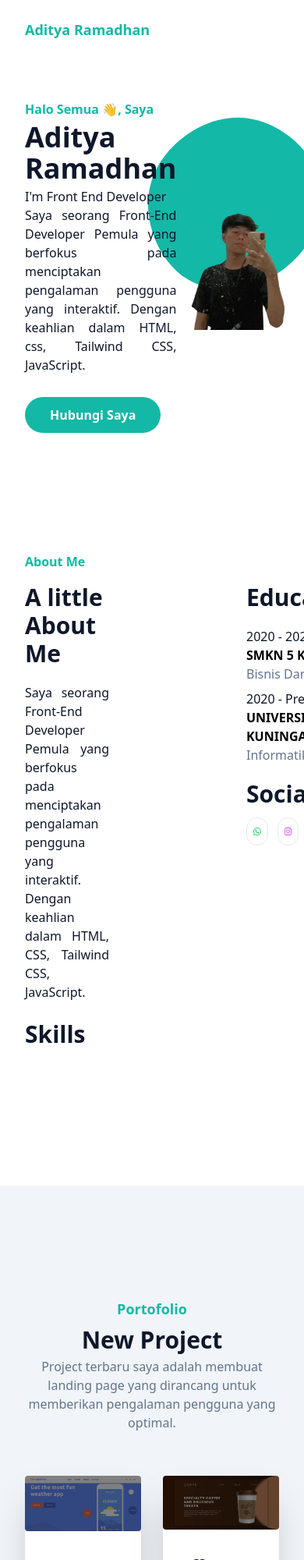
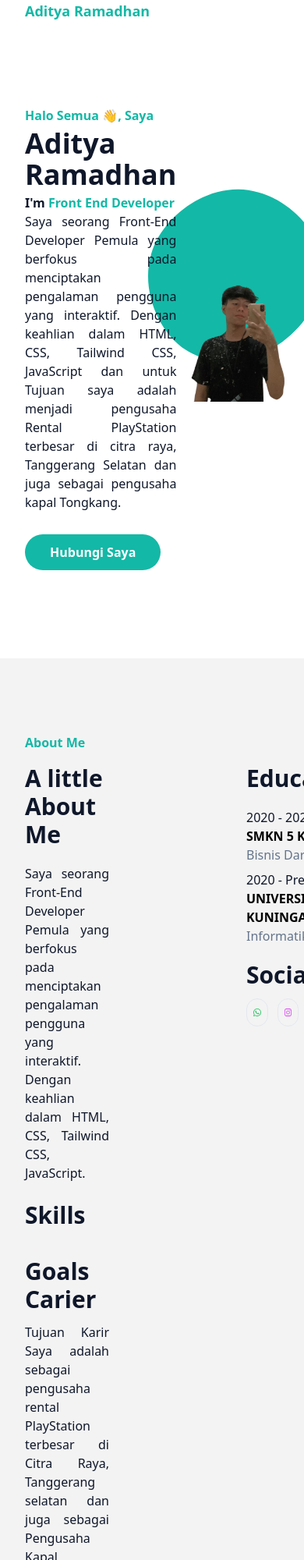
Before and after one commit to callmeaditya123/Project_Portofolio_Pweb, a website: page src/index.html in a window 390 px wide. Shown: the top 2000 px of the page at 78% size. Drawn offline with nearby package versions, Linux system fonts and the light colour scheme; no server answers.

Commit message:
edit text

```diff
--- a/src/index.html
+++ b/src/index.html
@@ -16,7 +16,7 @@
     <div class="container max-w-5xl">
         <div class="flex items-center justify-between relative">
             <div class="px-4">
-                <a href="#home" class="font-bold text-lg text-primary block py-6">Aditya Ramadhan</a>
+                <a href="#home" class="font-bold text-lg text-primary block">Aditya Ramadhan</a>
             </div>
             <div class="flex items-center px-4">
                 <nav id="nav-menu" class="hidden absolute py-5 bg-white shadow-lg rounded-lg max-w-[250px]
@@ -42,23 +42,25 @@
     </header>
     <!-- Header end -->
     <!-- Hero Section Start -->
-        <section id="home">
+        <section id="home" class="pt-2 h-screen">
             <div class="container max-w-5xl">
                 <div class="flex mt-32">
                     <div class="w-full self-center px-4">
                         <span class="text-base font-semibold text-primary">Halo Semua 👋, Saya
                             <span class="block font-bold text-dark text-4xl mt-1 mb-1">Aditya Ramadhan</span>
                         </h1>
-                        <h2 class="font-medium text-dark mb-5">I'm
-                            <span class="text-dark">Front End Developer</span>
-                            <p class="font-medium text-dark mb-10 text-justify max-w-[450px] ">Saya seorang Front-End Developer Pemula yang berfokus pada menciptakan pengalaman pengguna yang interaktif.
-                                Dengan keahlian dalam HTML, css, Tailwind CSS, JavaScript.</p>
+                        <h2 class="font-bold text-dark mb-5">I'm
+                            <span class="font-semibold text-primary">Front End Developer</span>
+                            <p class="font-medium text-dark mb-2 text-justify max-w-[450px] ">Saya seorang Front-End Developer Pemula yang berfokus pada menciptakan pengalaman pengguna yang interaktif.
+                                Dengan keahlian dalam HTML, CSS, Tailwind CSS, JavaScript dan untuk Tujuan saya adalah menjadi pengusaha Rental PlayStation terbesar di citra raya,
+                                Tanggerang Selatan dan juga sebagai pengusaha kapal Tongkang.</p>
+                            <p class="font-medium text-dark text-justify mb-10 max-w-[450px]"></p>
                             <a href="https://wa.me/6281546967707" class="text-base font-semibold text-white
                             bg-primary py-3 px-8 rounded-full hover:shadow-lg
                             hover:opacity-80 transition duration-300">Hubungi Saya</a>
                         </h2>
                     </div>
-                    <div class="w-full self-center lg:w-1/2 mt-">
+                    <div class="w-full self-center lg:w-1/2">
                         <div class="relative lg:mt-9 lg:right-0">
                             <img src="./img/saya1.png" alt="Aditya" class="w-[300px] mx-auto ">
                             <span class="absolute bottom-0 -z-10 left-1/2 -translate-x-1/2 md:scale-125">
@@ -76,7 +78,7 @@
     <!-- Hero Section End -->
 
     <!-- About Section Start -->
-    <section id="about" class="pt-36 pb-32">
+    <section id="about" class="pt-24 pb-32 bg-whiteG">
         <div class="container max-w-5xl">
             <div class="flex justify-between">
                 <div class="w-full px-4 mb-10">
@@ -115,6 +117,11 @@
                                 </span>
                         </div>
                     </div>
+                    <div class="mt-2">
+                        <h4 class="font-bold text-dark text-3xl mt-7 mb-3 max-w-xl">Goals Carier</h4>
+                        <p class="font-medium text-base text-dark w-full text-justify">Tujuan Karir Saya adalah sebagai pengusaha rental PlayStation terbesar di Citra Raya,
+                            Tanggerang selatan dan juga sebagai Pengusaha Kapal Tongkang.</p>
+                    </div>
                 </div>
                 <div class="w-full flex flex-col ps-40">
                     <h2 class="font-bold text-dark text-3xl mb-5 pt-10">Education</h2>
@@ -129,7 +136,6 @@
                     <h2 class="font-bold text-dark mt-5 text-3xl">Social Media</h2>
                 </p>
                 <div class="flex items-center mt-3">
-                    <!-- whatsapp -->
                     <a href="https://wa.me/6281546967707"
                     target="blank"
                     class="w-9 h-9 mr-3 rounded-full flex justify-center
@@ -138,7 +144,7 @@
 
                     <img src="./icons/whatsapp.svg" alt="whatsapp me">
                     </a>
-                    <!-- instagram -->
+
                     <a href="https://www.instagram.com/a.piessss/profilecard/?igsh=MTB2eGJvb2tkcnEwbg=="
                     target="blank"
                     class="w-9 h-9 mr-3 rounded-full flex justify-center
@@ -147,7 +153,7 @@
 
                     <img src="./icons/instagram.svg" alt="instagram me">
                     </a>
-                    <!-- tiktok -->
+
                     <a href="https://www.tiktok.com/@justxennn1?_t=8sXRJCXwAae&_r=1"
                     target="blank"
                     class="w-9 h-9 mr-3 rounded-full flex justify-center
@@ -155,7 +161,7 @@
                     >
                     <img src="./icons/tiktok.svg" alt="tiktok me">
                     </a>
-                    <!-- GitHub -->
+
                     <a href="http://github.com/callmeaditya123"
                     target="blank"
                     class="w-9 h-9 mr-3 rounded-full flex justify-center
@@ -163,7 +169,7 @@
                     >
                     <img src="./icons/gitHub.svg" alt="gitHub me">
                     </a>
-                    <!-- LinkdIn -->
+
                     <a href="https://www.linkedin.com/in/aditya-ramadhan23455"
                     target="blank"
                     class="w-9 h-9 mr-3 rounded-full flex justify-center
@@ -179,13 +185,13 @@
     <!-- About Section End -->
 
     <!-- portofolio Section Start -->
-    <section id="portofolio" class="pt-36 pb-32 bg-slate-100">
+    <section id="portofolio" class="pt-20 pb-32 bg-slate-100">
         <div class="container max-w-5xl">
             <div class="w-full px-4">
-                <div class="max-w-xl mx-auto text-center mb-14">
-                    <h4 class="font-semibold text-lg text-primary mb-2">Portofolio</h4>
+                <div class="max-w-xl mx-auto text-center mb-5">
+                    <h4 class="font-semibold text-lg text-primary">Portofolio</h4>
                     <h2 class="font-bold text-dark text-3xl mb-1">New Project</h2>
-                    <p class="font-medium text-md text-secondary">Project terbaru saya adalah membuat landing page
+                    <p class="font-medium text-md text-secondary">Project terbaru saya adalah membuat web sederhana dan juga sebuah landing page
                         yang dirancang untuk memberikan pengalaman pengguna yang optimal.
                     </p>
                 </div>
@@ -198,7 +204,7 @@
                             <h3 class="font-semibold text-xl text-dark mt-5">Company Profile</h3>
                             <p class="font-normal text-dark">a web about weather for company profile</p>
                         </div>
-                        <div class="flex gap-5 mb-5 px-3">
+                        <div class="flex gap-5 px-3">
                             <img src="./icons/icons8-html-5.svg" alt="HTML">
                             <img src="./icons/css.svg" alt="CSS">
                             <img src="./icons/icons8-javascript.svg" alt="JavaScript">
@@ -275,7 +281,7 @@
                     <img src="./icons/linkdln.svg" alt="linkdIn me">
                 </a>
             </div>
-            <form action="#" method="POST" class="mx-auto mt-16 max-w-xl">
+            <form action="#" method="POST" class="mx-auto mt-12 max-w-xl">
                 <div class="grid grid-cols-1 gap-5 border-t pt-10 border-black ">
                     <h3 class="font-bold text-dark text-2xl mb-1" id="text-writer">Let's Talk With Me</h3>
                         <label for="name" class="block text-sm font-semibold text-dark">Name</label>
--- a/tailwind.config.js
+++ b/tailwind.config.js
@@ -13,7 +13,8 @@ module.exports = {
         secondary: '#64748b',
         dark: '#0f172a',
         primary2: '#99f6e4',
-        cyan: '#22d3ee'
+        cyan: '#22d3ee',
+        whiteG: '#F3F3F3'
       },
 
       screens: {
```
Also changed, not shown: src/output.css.
